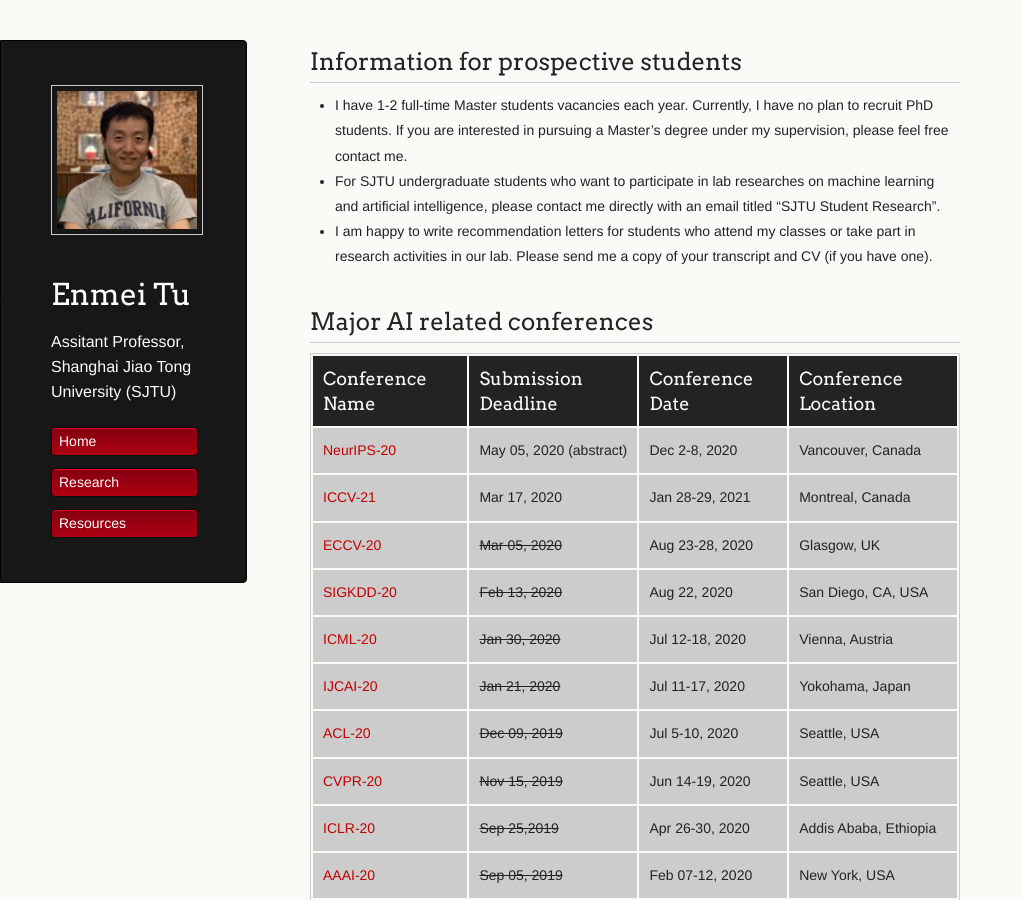
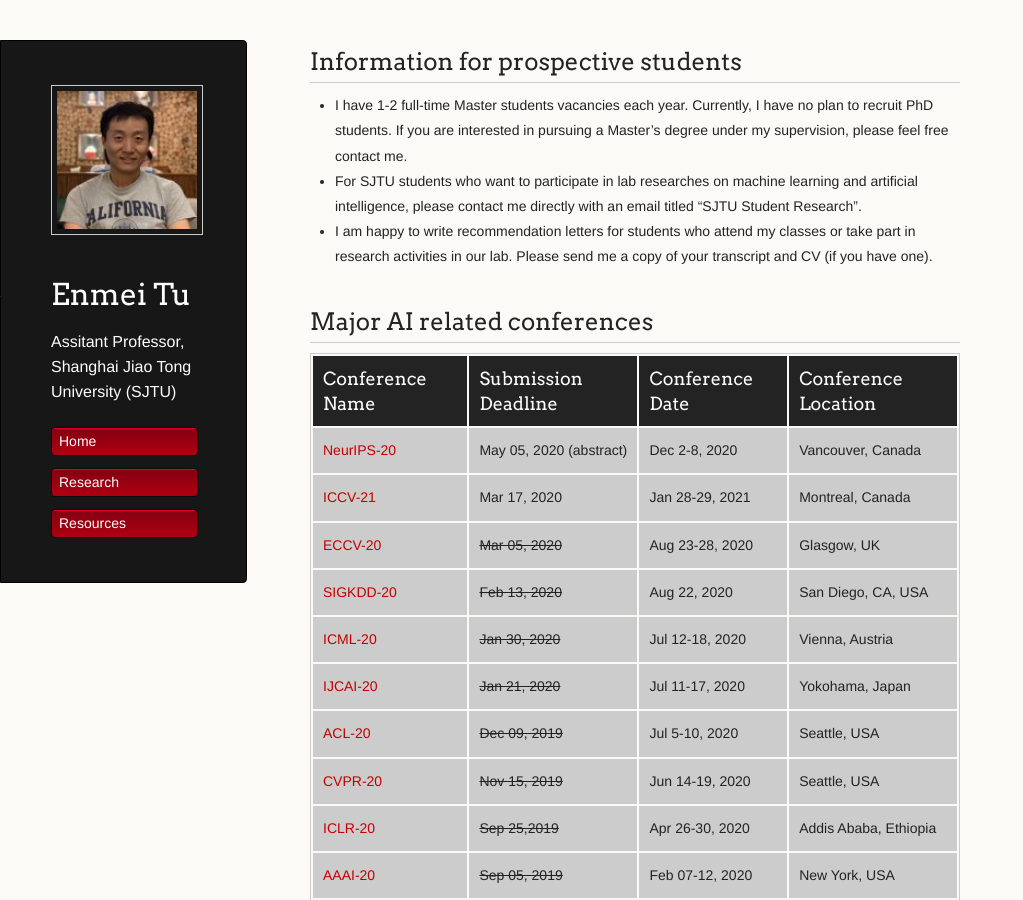
Before and after one commit to hellotem/enmeitu.github.io, a Jekyll site: the page built from resource/index.md, in a window 1280 px wide and 900 px high. Shown: the whole window, without its empty margins (0-1023 px from the left). Built offline with Jekyll 4.4.1, drawn with Linux system fonts in a browser that asks for light colours; our own code applies the rules of GitHub Pages for plain Markdown files.

Commit message:
Update index.md

```diff
--- a/resource/index.md
+++ b/resource/index.md
@@ -3,7 +3,7 @@ layout: default
 ---
 ## Information for prospective students
 * I have 1-2 full-time Master students vacancies each year. Currently, I have no plan to recruit PhD students. If you are interested in pursuing a Master's degree under my supervision, please feel free contact me.
-* For SJTU undergraduate students who want to participate in lab researches on machine learning and artificial intelligence, please contact me directly with an email titled "SJTU Student Research".
+* For SJTU students who want to participate in lab researches on machine learning and artificial intelligence, please contact me directly with an email titled "SJTU Student Research".
 * I am happy to write recommendation letters for students who attend my classes or take part in research activities in our lab. Please send me a copy of your transcript and CV (if you have one).
 
 ## Major AI related conferences
```
